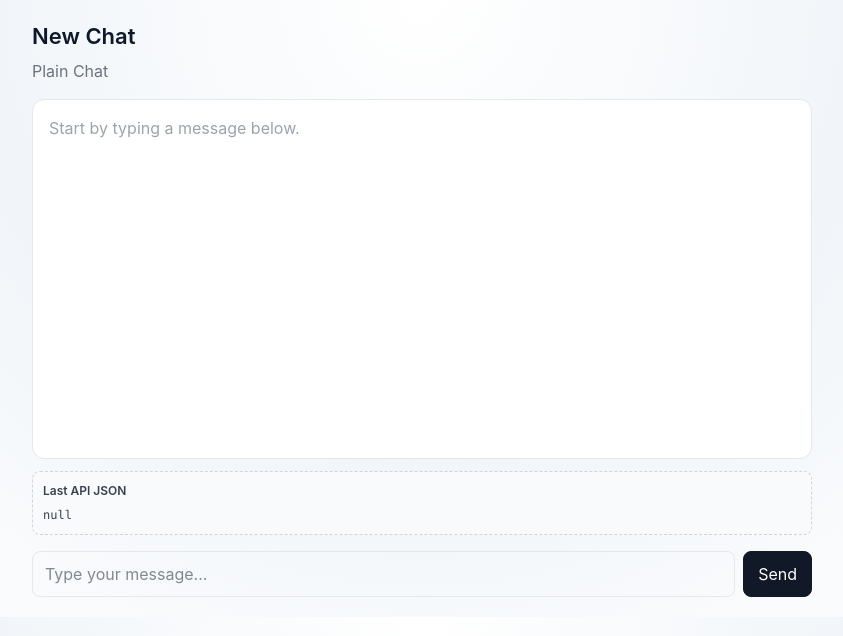
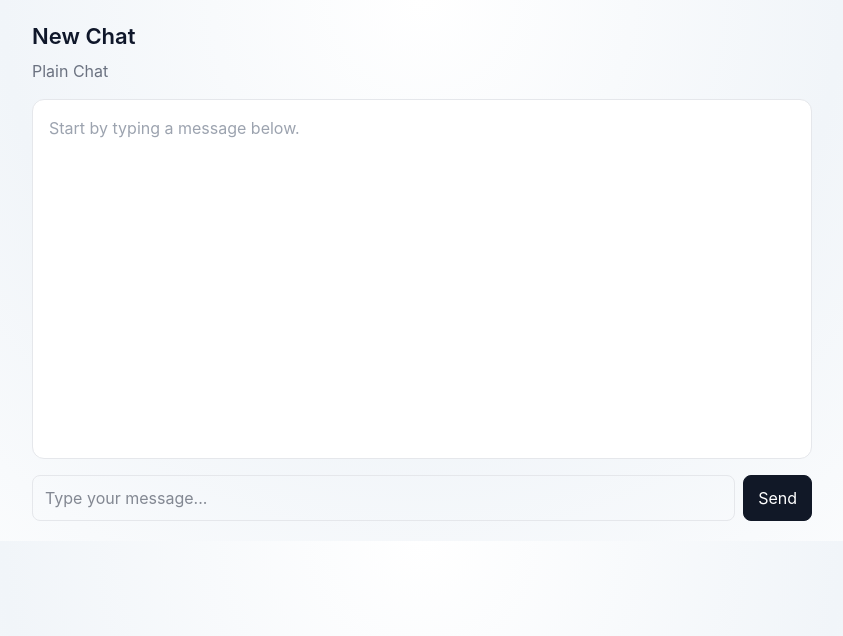
Before and after one commit to themusashimaru/jcil-ai-micro, a Next.js app: page /chat in a window 1280 px wide. Shown: the top 636 px of the page, without its empty margins (218-1061 px from the left). Built offline with nearby package versions, Linux system fonts and the light colour scheme.

Commit message:
ui(chat): null-safe reply parsing from API; always render assistant message

```diff
--- a/src/app/chat/page.tsx
+++ b/src/app/chat/page.tsx
@@ -3,19 +3,31 @@ import * as React from "react";
 
 type Msg = { role: "user" | "assistant"; content: string };
 
+// Pick a reply string from any common API shape
+function pickReply(data: any): string {
+  return (
+    (typeof data?.answer === "string" && data.answer) ||
+    (typeof data?.output === "string" && data.output) ||
+    (typeof data?.content === "string" && data.content) ||
+    (typeof data?.text === "string" && data.text) ||
+    (typeof data?.choices?.[0]?.message?.content === "string" && data.choices[0].message.content) ||
+    (typeof data?.choices?.[0]?.text === "string" && data.choices[0].text) ||
+    "(no response)"
+  );
+}
+
 export default function ChatPage() {
   const [messages, setMessages] = React.useState<Msg[]>([]);
   const [input, setInput] = React.useState("");
   const [loading, setLoading] = React.useState(false);
-  const [lastJson, setLastJson] = React.useState<any>(null);
 
   async function sendMessage(text: string) {
     const userText = text.trim();
     if (!userText || loading) return;
 
-    setLoading(true);
     setMessages((m) => [...m, { role: "user", content: userText }]);
     setInput("");
+    setLoading(true);
 
     try {
       const res = await fetch("/api/chat?" + Date.now(), {
@@ -24,22 +36,15 @@ export default function ChatPage() {
         headers: { "Content-Type": "application/json" },
         body: JSON.stringify({ message: userText }),
       });
-      const data = await res.json().catch(() => ({} as any));
-      setLastJson(data);
 
-      if (!res.ok || data?.ok === false) {
-        const err = data?.error || data?.details || `HTTP ${res.status}`;
+      const json = await res.json().catch(() => ({} as any));
+      if (!res.ok || json?.ok === false) {
+        const err = json?.error || json?.details || `HTTP ${res.status}`;
         setMessages((m) => [...m, { role: "assistant", content: `Sorry, an error occurred: ${err}` }]);
         return;
       }
 
-      const reply =
-        (typeof data?.answer === "string" && data.answer) ||
-        (typeof data?.output === "string" && data.output) ||
-        (typeof data?.choices?.[0]?.message?.content === "string" && data.choices[0].message.content) ||
-        (typeof data?.choices?.[0]?.text === "string" && data.choices[0].text) ||
-        "(no response)";
-
+      const reply = pickReply(json);
       setMessages((m) => [...m, { role: "assistant", content: reply }]);
     } catch (e: any) {
       setMessages((m) => [...m, { role: "assistant", content: `Network error: ${e?.message || e}` }]);
@@ -76,21 +81,6 @@ export default function ChatPage() {
             ))}
           </ul>
         )}
-      </div>
-
-      <div
-        style={{
-          marginTop: 12,
-          background: "#f9fafb",
-          border: "1px dashed #d1d5db",
-          borderRadius: 8,
-          padding: 10,
-          fontSize: 12,
-          color: "#374151",
-        }}
-      >
-        <div style={{ fontWeight: 600, marginBottom: 6 }}>Last API JSON</div>
-        <pre style={{ whiteSpace: "pre-wrap", margin: 0 }}>{JSON.stringify(lastJson, null, 2)}</pre>
       </div>
 
       <form
```
